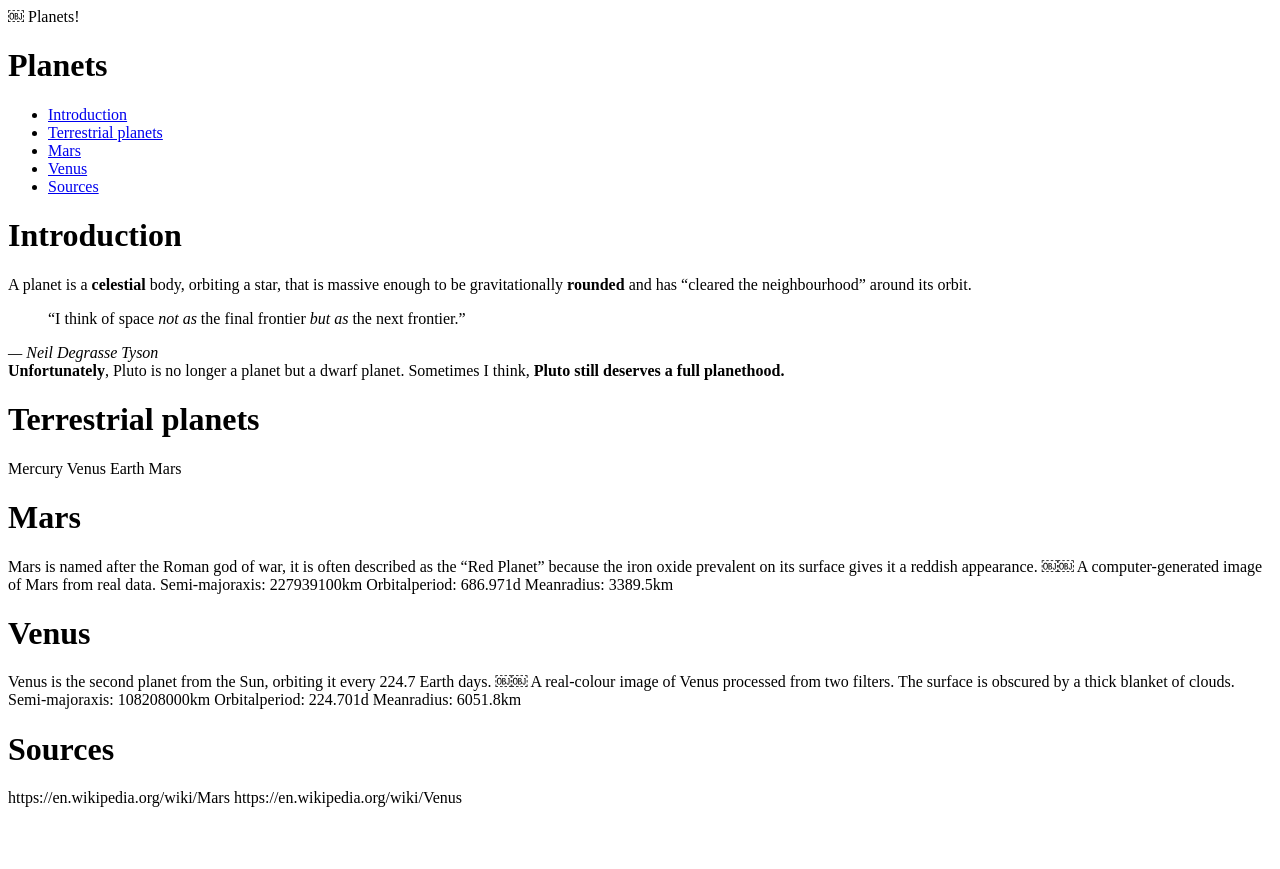
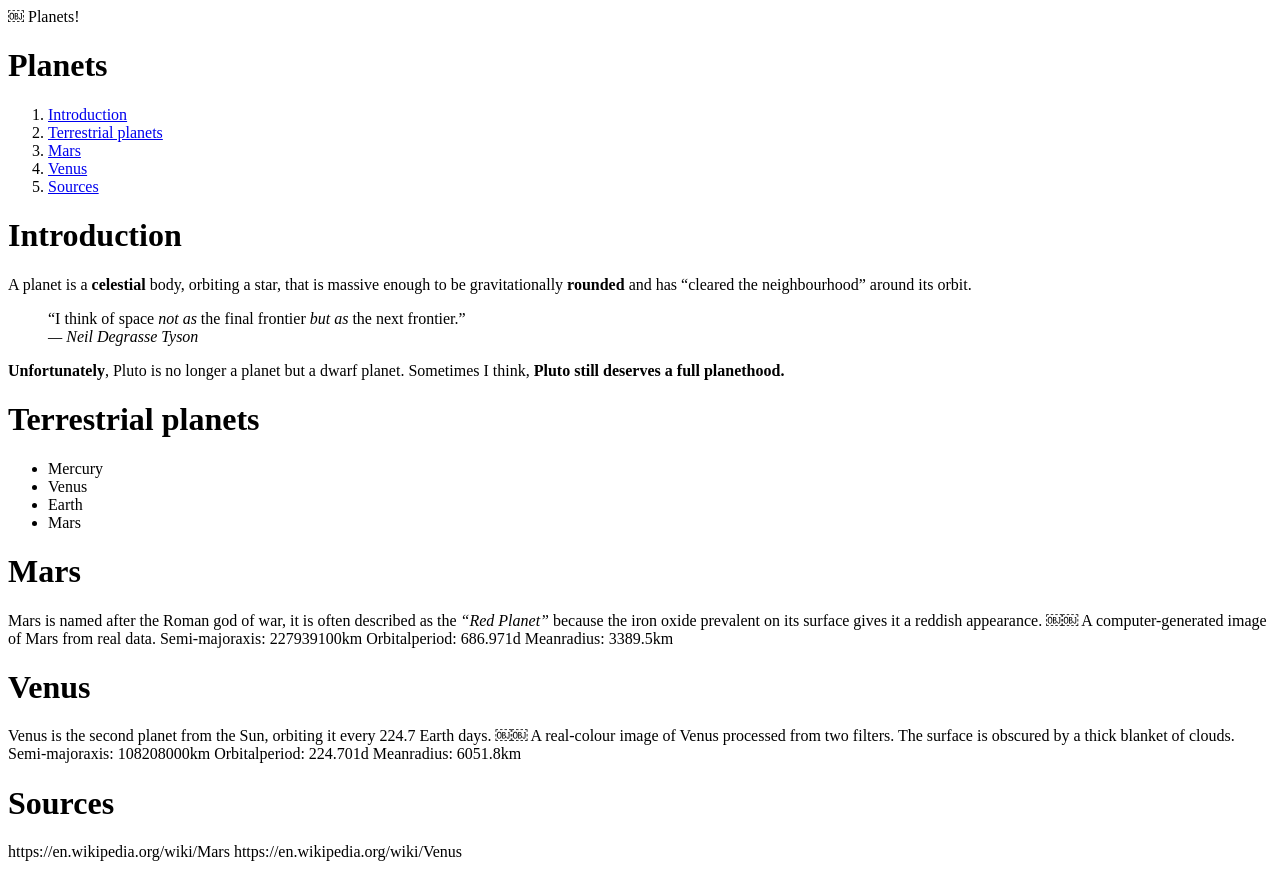
Before and after one commit to Lenzo/dsn1674-assignment-2, a plain HTML site: page index.html in a window 1280 px wide. Before the commit the page ends 815 px from the top, so only its background shows below. Drawn offline with Linux system fonts and the light colour scheme.

Commit message:
Added nav, changed back <ul> to <ol>, fixed order of <blockquote> tags

```diff
--- a/index.html
+++ b/index.html
@@ -9,13 +9,15 @@
 
 <header>
 <h1><b>Planets</b></h1>
-<ul>
+<nav>
+  <ol>
     <li><a href=#>Introduction</a></li>
     <li><a href="#">Terrestrial planets</a></li>
     <li><a href="#">Mars</a></li>
     <li><a href="#">Venus</a></li>
     <li><a href="#">Sources</a></li>
-</ul>
+  </ol>
+</nav>
 
 
 
@@ -23,23 +25,27 @@
 
 A planet is a <b>celestial</b> body, orbiting a star, that is massive enough to be gravitationally <b>rounded</b> and has “cleared the neighbourhood” around its orbit.
 
-<blockquote>“I think of space <em>not as</em> the final frontier <em>but as</em> the next frontier.”</blockquote>
+<blockquote>
+  “I think of space <em>not as</em> the final frontier <em>but as</em> the next frontier.”
     <footer><cite>— Neil Degrasse Tyson</cite></footer>
+</blockquote>
 
 <b>Unfortunately</b>, Pluto is no longer a planet but a dwarf planet. Sometimes I think, <b>Pluto still deserves a full planethood.</b>
 
 <h1>Terrestrial planets</h1>
 
-Mercury
-Venus
-Earth
-Mars
-
+<ul>
+  <li>Mercury</li>
+  <li>Venus</li>
+  <li>Earth</li>
+  <li>Mars</li>
+</ul>
 
 <h1>Mars</h1>
 
-Mars is named after the Roman god of war, it is often described as the “Red Planet” because the iron oxide prevalent on its surface gives it a reddish appearance.
+Mars is named after the Roman god of war, it is often described as the <i>“Red Planet”</i> because the iron oxide prevalent on its surface gives it a reddish appearance.
 ￼￼
+
 
 A computer-generated image of Mars from real data.
 
```
Lines whose indentation alone changed are shown as unchanged.
